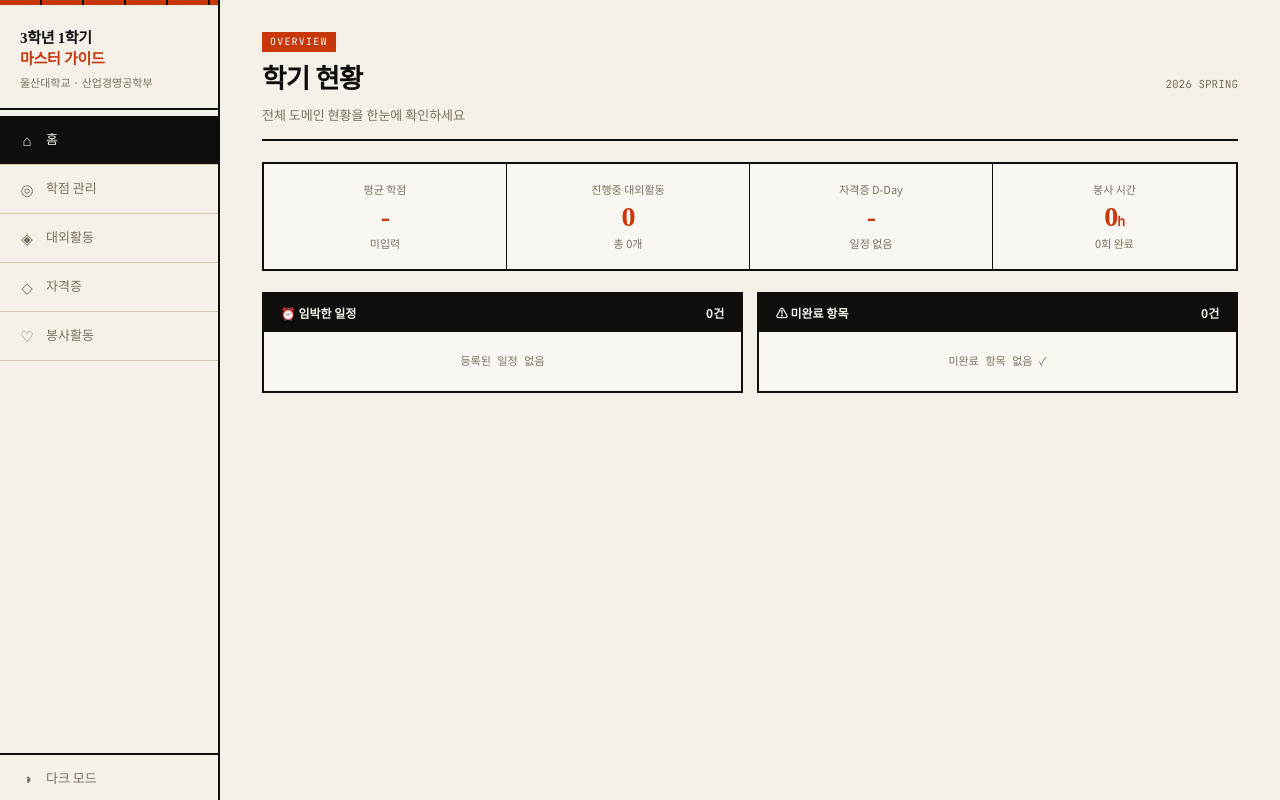
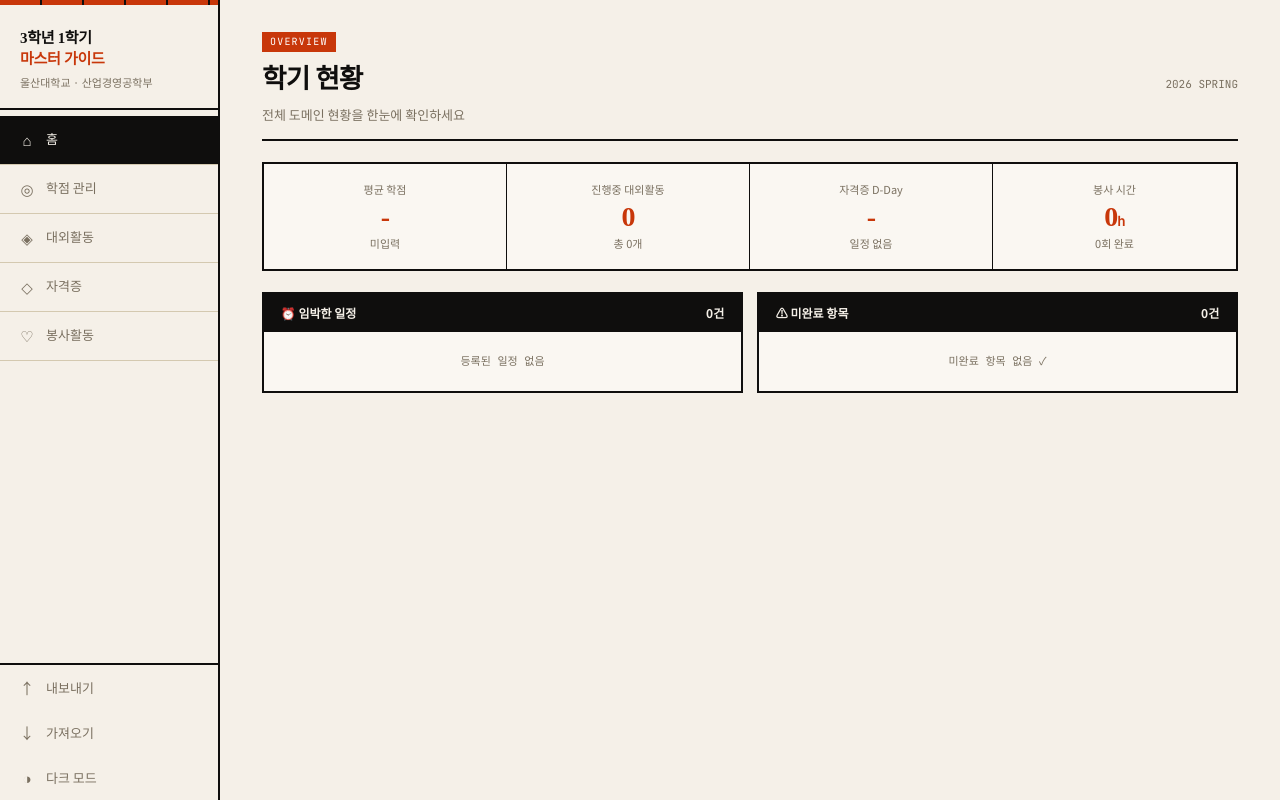
Before and after one commit to barney12348/semester-dashboard, a React (Vite) app: page / in a window 1280 px wide. Built offline with nearby package versions, Linux system fonts and the light colour scheme.

Commit message:
feat: 데이터 내보내기/가져오기 기능 추가

```diff
--- a/src/components/Layout.jsx
+++ b/src/components/Layout.jsx
@@ -1,24 +1,77 @@
+import { useRef } from 'react'
 import { NavLink } from 'react-router-dom'
 
 const NAV = [
-  { to: '/', icon: '⌂', label: '홈', num: '00' },
-  { to: '/grades', icon: '◎', label: '학점', num: '01' },
-  { to: '/activities', icon: '◈', label: '대외활동', num: '02' },
-  { to: '/certifications', icon: '◇', label: '자격증', num: '03' },
-  { to: '/volunteer', icon: '♡', label: '봉사', num: '04' },
+  { to: '/', icon: '⌂', label: '홈' },
+  { to: '/grades', icon: '◎', label: '학점' },
+  { to: '/activities', icon: '◈', label: '대외활동' },
+  { to: '/certifications', icon: '◇', label: '자격증' },
+  { to: '/volunteer', icon: '♡', label: '봉사' },
 ]
 
 const NAV_FULL_LABELS = ['홈', '학점 관리', '대외활동', '자격증', '봉사활동']
 
+const STORAGE_KEYS = ['grades-subjects', 'activities-list', 'certifications-list', 'volunteer-list']
+
+const exportData = () => {
+  const data = {}
+  STORAGE_KEYS.forEach(key => {
+    const val = localStorage.getItem(key)
+    if (val) data[key] = JSON.parse(val)
+  })
+  const blob = new Blob([JSON.stringify(data, null, 2)], { type: 'application/json' })
+  const url = URL.createObjectURL(blob)
+  const a = document.createElement('a')
+  a.href = url
+  a.download = `semester-backup-${new Date().toISOString().slice(0, 10)}.json`
+  a.click()
+  URL.revokeObjectURL(url)
+}
+
+const importData = (file, onDone) => {
+  const reader = new FileReader()
+  reader.onload = e => {
+    try {
+      const data = JSON.parse(e.target.result)
+      STORAGE_KEYS.forEach(key => {
+        if (data[key] !== undefined) {
+          localStorage.setItem(key, JSON.stringify(data[key]))
+        }
+      })
+      onDone()
+    } catch {
+      alert('파일을 읽을 수 없어요. 올바른 백업 파일인지 확인해주세요.')
+    }
+  }
+  reader.readAsText(file)
+}
+
 export default function Layout({ children, theme, toggleTheme }) {
+  const fileInputRef = useRef(null)
+
+  const handleImport = e => {
+    const file = e.target.files[0]
+    if (!file) return
+    if (!window.confirm('현재 데이터가 백업 파일로 덮어씌워집니다. 계속할까요?')) return
+    importData(file, () => {
+      alert('가져오기 완료! 페이지를 새로고침합니다.')
+      window.location.reload()
+    })
+    e.target.value = ''
+  }
+
   return (
     <div className='app-layout'>
       {/* 모바일 상단바 */}
       <div className='mobile-topbar'>
         <span className='mobile-topbar-title'>3학년 1학기 <span>마스터</span></span>
-        <button className='theme-btn' style={{ width: 'auto', padding: '6px 10px' }} onClick={toggleTheme}>
-          {theme === 'light' ? '◑' : '◐'}
-        </button>
+        <div style={{ display: 'flex', gap: 4 }}>
+          <button className='theme-btn' style={{ width: 'auto', padding: '6px 10px' }} onClick={exportData} title='내보내기'>↑</button>
+          <button className='theme-btn' style={{ width: 'auto', padding: '6px 10px' }} onClick={() => fileInputRef.current?.click()} title='가져오기'>↓</button>
+          <button className='theme-btn' style={{ width: 'auto', padding: '6px 10px' }} onClick={toggleTheme}>
+            {theme === 'light' ? '◑' : '◐'}
+          </button>
+        </div>
       </div>
 
       {/* 데스크톱 사이드바 */}
@@ -28,7 +81,7 @@ export default function Layout({ children, theme, toggleTheme }) {
           <p>울산대학교 · 산업경영공학부</p>
         </div>
         <nav className='sidebar-nav'>
-          {NAV.map(({ to, icon, num }, i) => (
+          {NAV.map(({ to, icon }, i) => (
             <NavLink
               key={to}
               to={to}
@@ -41,6 +94,14 @@ export default function Layout({ children, theme, toggleTheme }) {
           ))}
         </nav>
         <div className='sidebar-footer'>
+          <button className='theme-btn' onClick={exportData}>
+            <span className='nav-icon'>↑</span>
+            내보내기
+          </button>
+          <button className='theme-btn' onClick={() => fileInputRef.current?.click()}>
+            <span className='nav-icon'>↓</span>
+            가져오기
+          </button>
           <button className='theme-btn' onClick={toggleTheme}>
             <span className='nav-icon'>{theme === 'light' ? '◑' : '◐'}</span>
             {theme === 'light' ? '다크 모드' : '라이트 모드'}
@@ -68,6 +129,8 @@ export default function Layout({ children, theme, toggleTheme }) {
           ))}
         </div>
       </nav>
+
+      <input ref={fileInputRef} type='file' accept='.json' style={{ display: 'none' }} onChange={handleImport} />
     </div>
   )
 }
```
